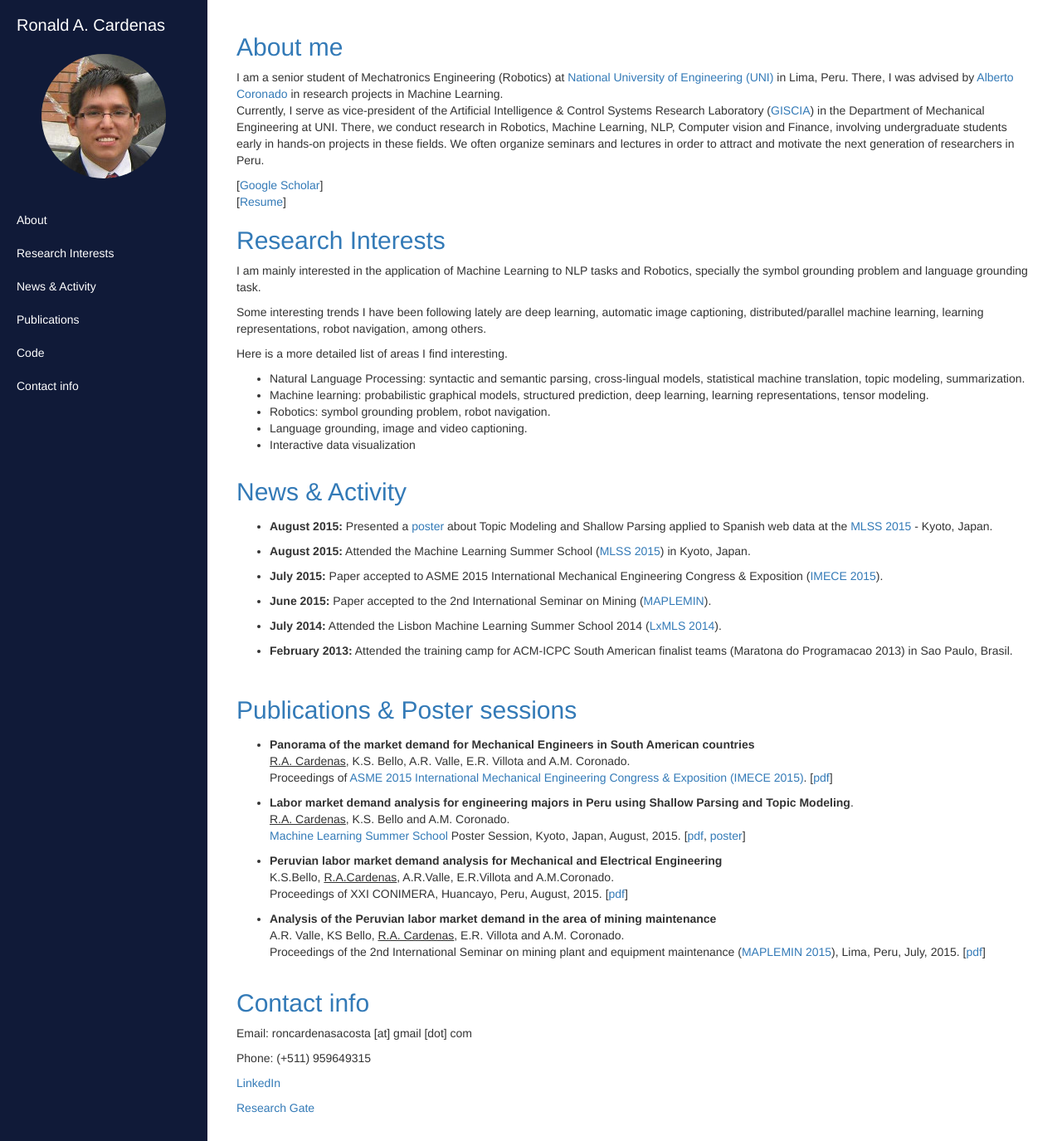
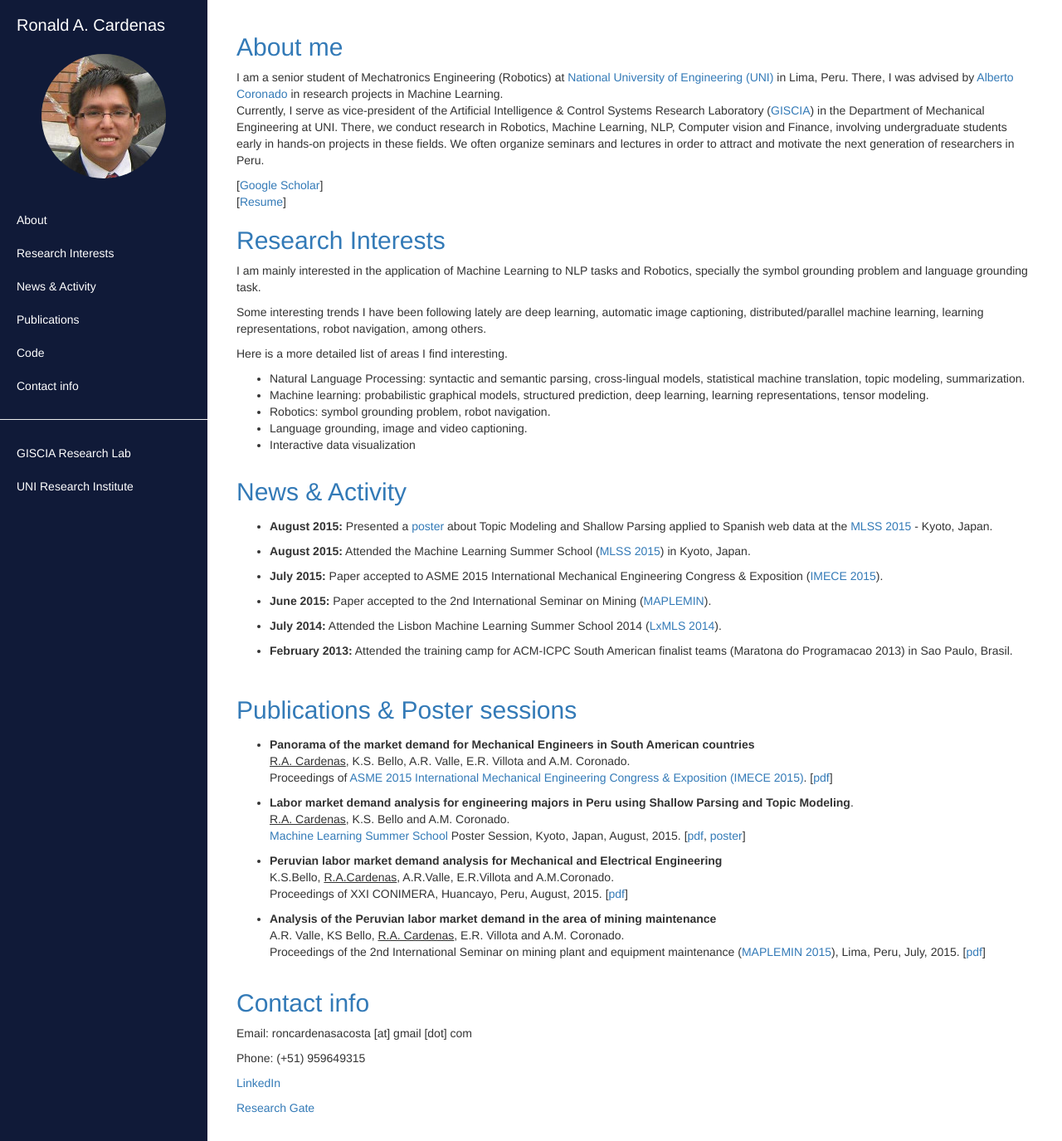
Before and after one commit to ronaldahmed/ronaldahmed.github.io, a Jekyll site: the page built from index.html, in a window 1280 px wide and 1375 px high. Shown: the whole window at 83% size. Built offline with Jekyll 4.4.1, drawn with Linux system fonts in a browser that asks for light colours.

Commit message:
external links, code folder name

```diff
--- a/_layouts/base.html
+++ b/_layouts/base.html
@@ -68,6 +68,14 @@
                 <li>
                     <a href="/#contact">Contact info</a>
                 </li>
+                <hr>
+                <li>
+                    <a href="http://giscia.github.io" target="_blank">GISCIA Research Lab</a>
+                </li>
+                <li>
+                    <a href="http://igi.uni.edu.pe/portal/en/" target="_blank">UNI Research Institute</a>
+                </li>
+
             </ul>
         </div>
         <!-- /#sidebar-wrapper -->
--- a/software/index.html
+++ b/code/index.html
@@ -7,6 +7,7 @@ title: Code
         <div id="page-content-wrapper">
             <div class="container-fluid">
                 <h1>Code &amp; Datasets</h1>
+                <p>Check my repositories at <a href="https://github.com/ronaldahmed">github</a>!
                 <div class="row">
 
                     <div class="col-lg-12">
--- a/index.html
+++ b/index.html
@@ -75,7 +75,7 @@ title: Home
                     <div class="col-lg-12">
                         <a id="contact"><h2>Contact info</h2></a>
                         <p>Email:  roncardenasacosta  [at]  gmail  [dot]  com</p>
-                        <p>Phone: (+511) 959649315</p>
+                        <p>Phone: (+51) 959649315</p>
                         <p><a href="https://pe.linkedin.com/pub/ronald-cardenas-acosta/80/905/77b">LinkedIn</a></p>
                         <p><a href="https://www.researchgate.net/profile/Ronald_Cardenas3">Research Gate</a></p>
                     </div>
```
